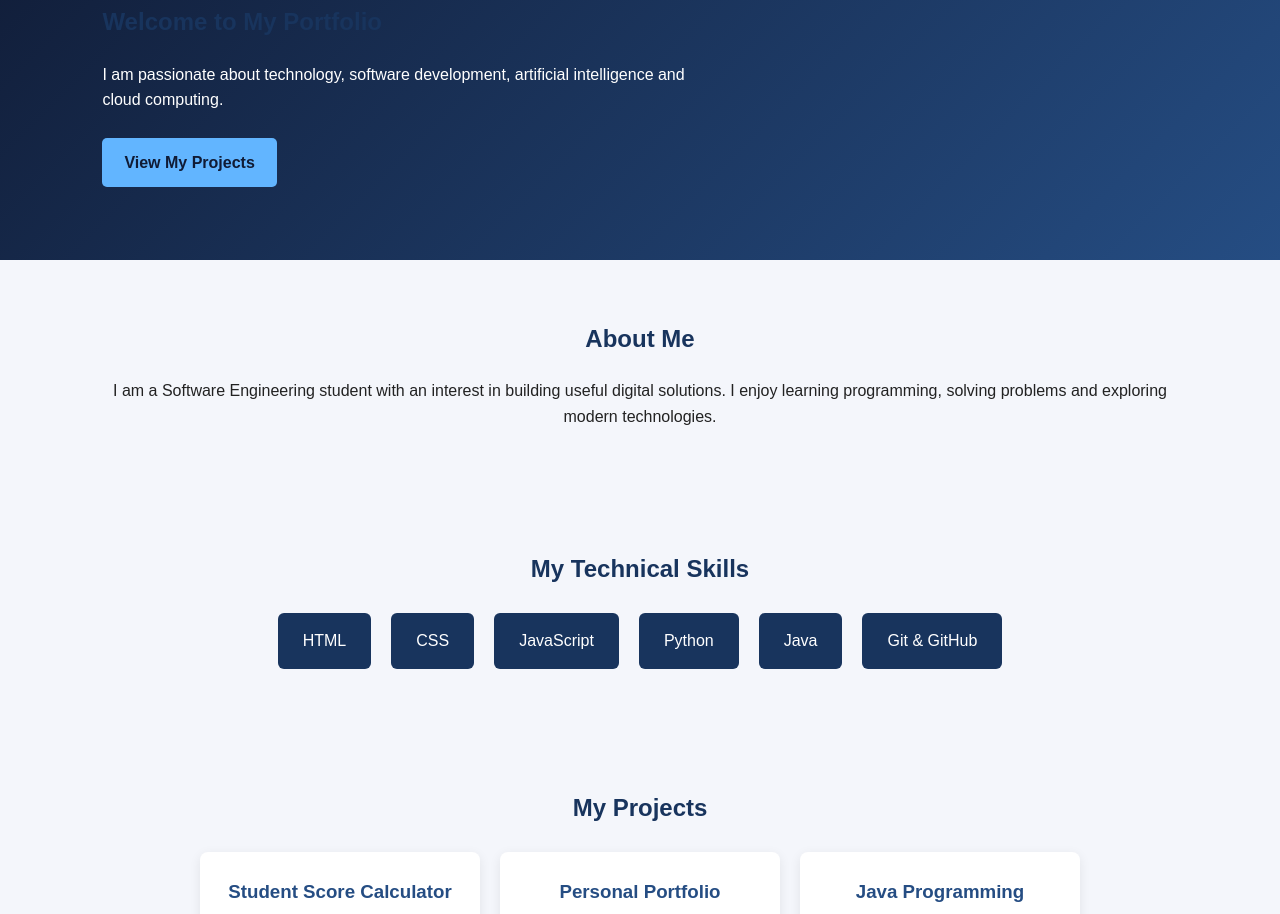
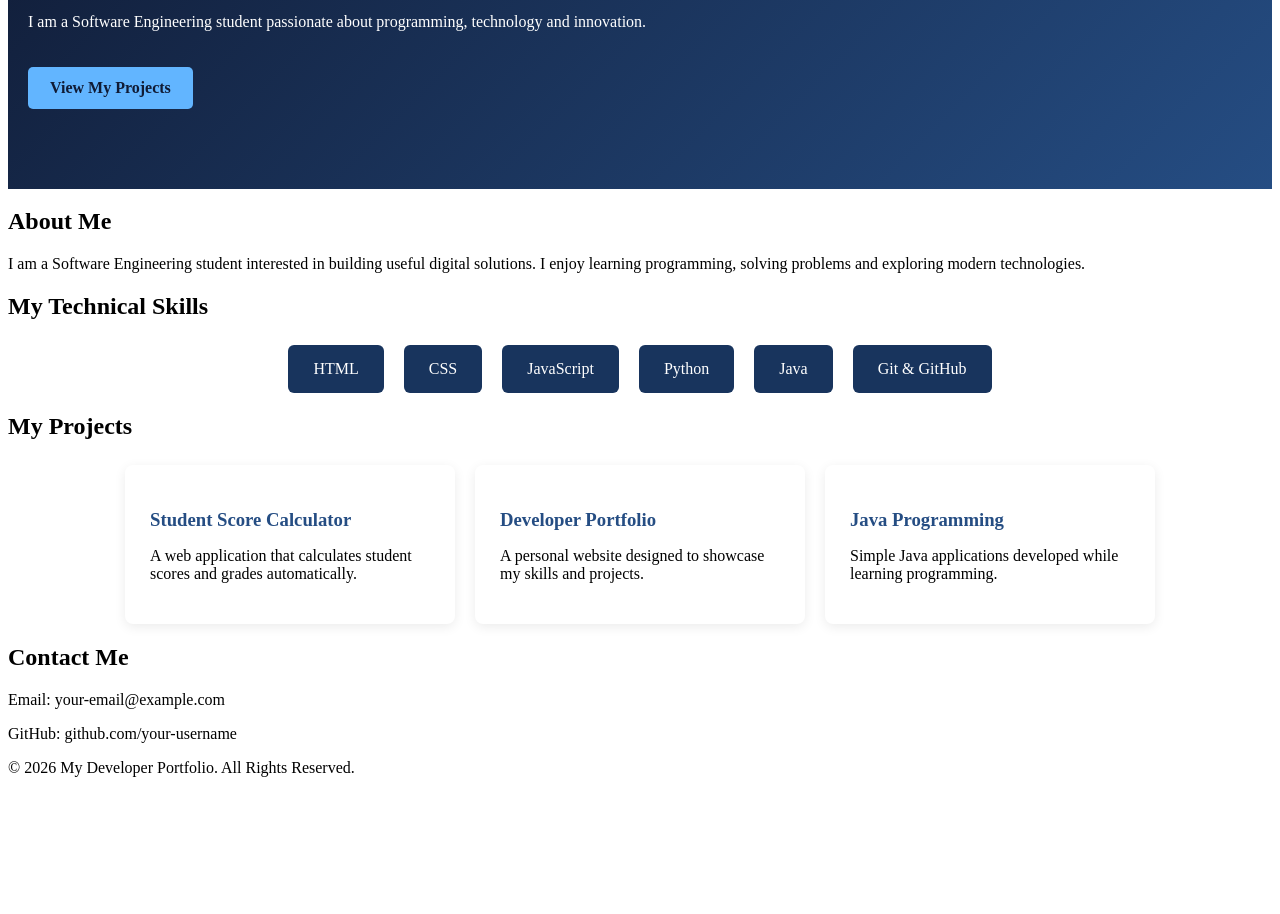
Before and after one commit to PrinceJoe-dev/personal-developer-portfolio, a plain HTML site: page index.html in a window 1280 px wide. Shown: the part 244-1158 px from the top of the page. After the commit the page ends 1037 px from the top, so only its background shows below. Drawn offline with Linux system fonts and the light colour scheme.

Commit message:
Add portfolio sections and project details

```diff
--- a/fire.css
+++ b/fire.css
@@ -1,26 +1,5 @@
 
-* {
-    margin: 0;
-    padding: 0;
-    box-sizing: border-box;
-}
-
-html {
-    scroll-behavior: smooth;
-}
-
-body {
-    font-family: Arial, sans-serif;
-    background: #f4f6fb;
-    color: #222;
-    line-height: 1.6;
-}
-
-header {
-    background: #101b35;
-    padding: 20px 8%;
-}
-
+/* Navigation */
 nav {
     display: flex;
     justify-content: space-between;
@@ -29,7 +8,7 @@ nav {
 }
 
 .logo {
-    color: #fff;
+    color: white;
 }
 
 nav ul {
@@ -47,45 +26,31 @@ nav a:hover {
     color: #62b5ff;
 }
 
+/* Hero section */
 .hero {
-    min-height: 400px;
     background: linear-gradient(135deg, #101b35, #254d83);
     color: white;
-    display: flex;
-    align-items: center;
-    padding: 60px 8%;
+    padding: 80px 20px;
 }
 
 .hero h1 {
-    font-size: 38px;
-    margin-bottom: 10px;
+    color: white;
+    font-size: 36px;
 }
 
-.hero p {
-    max-width: 600px;
-    margin: 15px 0 25px;
-}
-
+/* Buttons */
 .btn {
     display: inline-block;
     background: #62b5ff;
     color: #101b35;
     padding: 12px 22px;
+    margin-top: 20px;
     border-radius: 5px;
     text-decoration: none;
     font-weight: bold;
 }
 
-section:not(.hero) {
-    padding: 60px 8%;
-    text-align: center;
-}
-
-section h2 {
-    color: #18345d;
-    margin-bottom: 20px;
-}
-
+/* Skills */
 .skills-container,
 .project-container {
     display: flex;
@@ -102,6 +67,7 @@ section h2 {
     border-radius: 6px;
 }
 
+/* Projects */
 .project {
     background: white;
     padding: 25px;
@@ -114,35 +80,3 @@ section h2 {
     color: #254d83;
     margin-bottom: 10px;
 }
-
-#contact {
-    background: #e8eef7;
-}
-
-footer {
-    background: #101b35;
-    color: white;
-    text-align: center;
-    padding: 20px;
-}
-
-@media (max-width: 600px) {
-    nav {
-        flex-direction: column;
-        gap: 15px;
-    }
-
-    nav ul {
-        flex-wrap: wrap;
-        justify-content: center;
-        gap: 12px;
-    }
-
-    .hero h1 {
-        font-size: 28px;
-    }
-
-    .project {
-        width: 100%;
-    }
-}
--- a/index.html
+++ b/index.html
@@ -9,7 +9,7 @@
 </head>
 <body>
 
-    <header>-
+    <header>
         <nav>
             <h2 class="logo">MyPortfolio</h2>
 
@@ -24,24 +24,17 @@
     </header>
 
     <section id="home" class="hero">
-        <div>
-            <h1>Hello, I'm a Software Engineering Student</h1>
-            <h2>Welcome to My Portfolio</h2>
-            <p>
-                I am passionate about technology, software development,
-                artificial intelligence and cloud computing.
-            </p>
-            <a href="#projects" class="btn">View My Projects</a>
-        </div>
+        <h1>Hello, Welcome to My Portfolio</h1>
+        <p>I am a Software Engineering student passionate about programming, technology and innovation.</p>
+        <a href="#projects" class="btn">View My Projects</a>
     </section>
 
     <section id="about">
         <h2>About Me</h2>
         <p>
-            I am a Software Engineering student with an interest in
-            building useful digital solutions. I enjoy learning
-            programming, solving problems and exploring modern
-            technologies.
+            I am a Software Engineering student interested in building
+            useful digital solutions. I enjoy learning programming,
+            solving problems and exploring modern technologies.
         </p>
     </section>
 
@@ -62,29 +55,22 @@
         <h2>My Projects</h2>
 
         <div class="project-container">
+
             <div class="project">
                 <h3>Student Score Calculator</h3>
-                <p>
-                    A web application that calculates students'
-                    total scores and grades automatically.
-                </p>
+                <p>A web application that calculates student scores and grades automatically.</p>
             </div>
 
             <div class="project">
-                <h3>Personal Portfolio</h3>
-                <p>
-                    A personal website designed to showcase my
-                    skills and development journey.
-                </p>
+                <h3>Developer Portfolio</h3>
+                <p>A personal website designed to showcase my skills and projects.</p>
             </div>
 
             <div class="project">
                 <h3>Java Programming</h3>
-                <p>
-                    Simple Java applications developed while
-                    learning programming concepts.
-                </p>
+                <p>Simple Java applications developed while learning programming.</p>
             </div>
+
         </div>
     </section>
 
@@ -99,5 +85,6 @@
     </footer>
 
     <script src="fire.js"></script>
+
 </body>
 </html>
```
